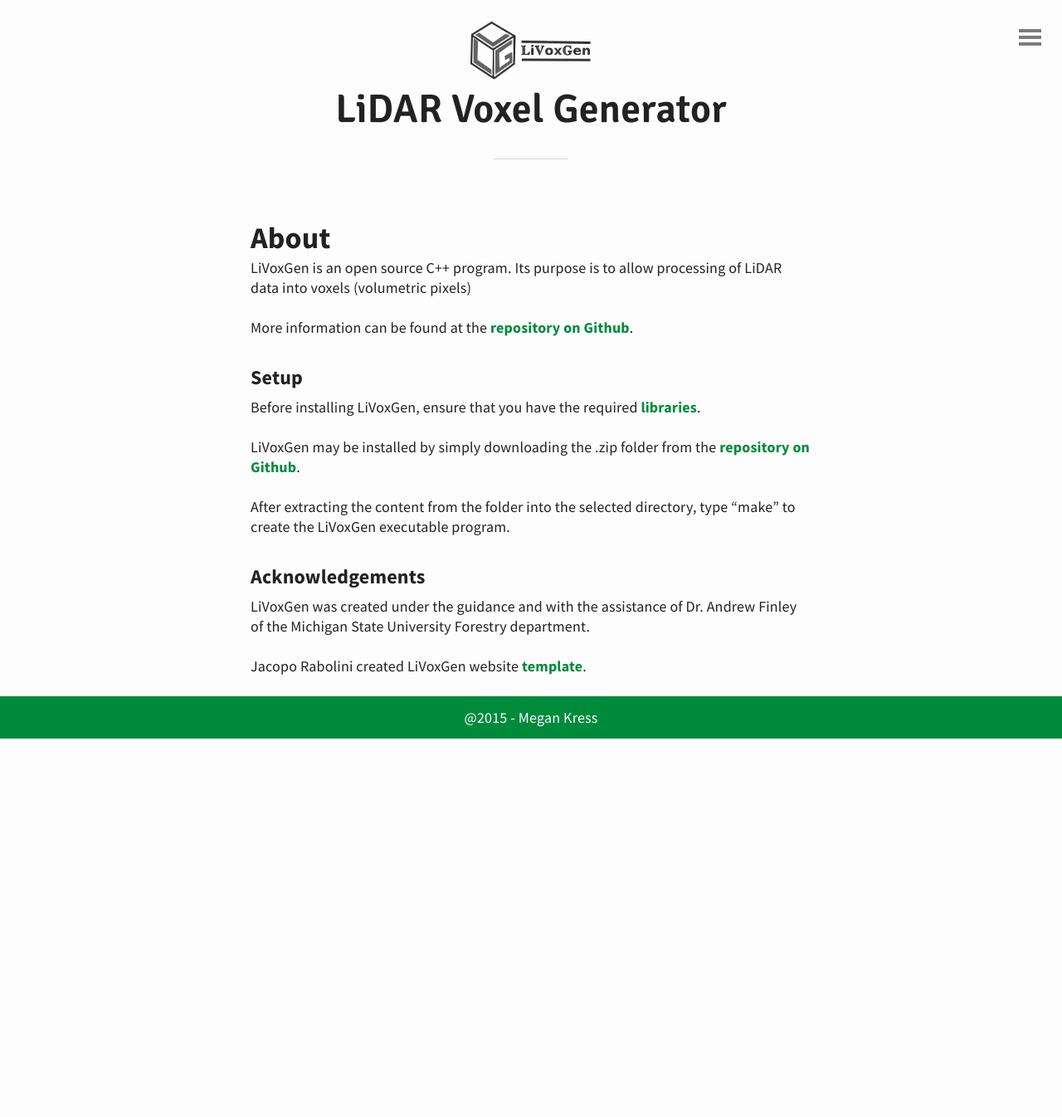
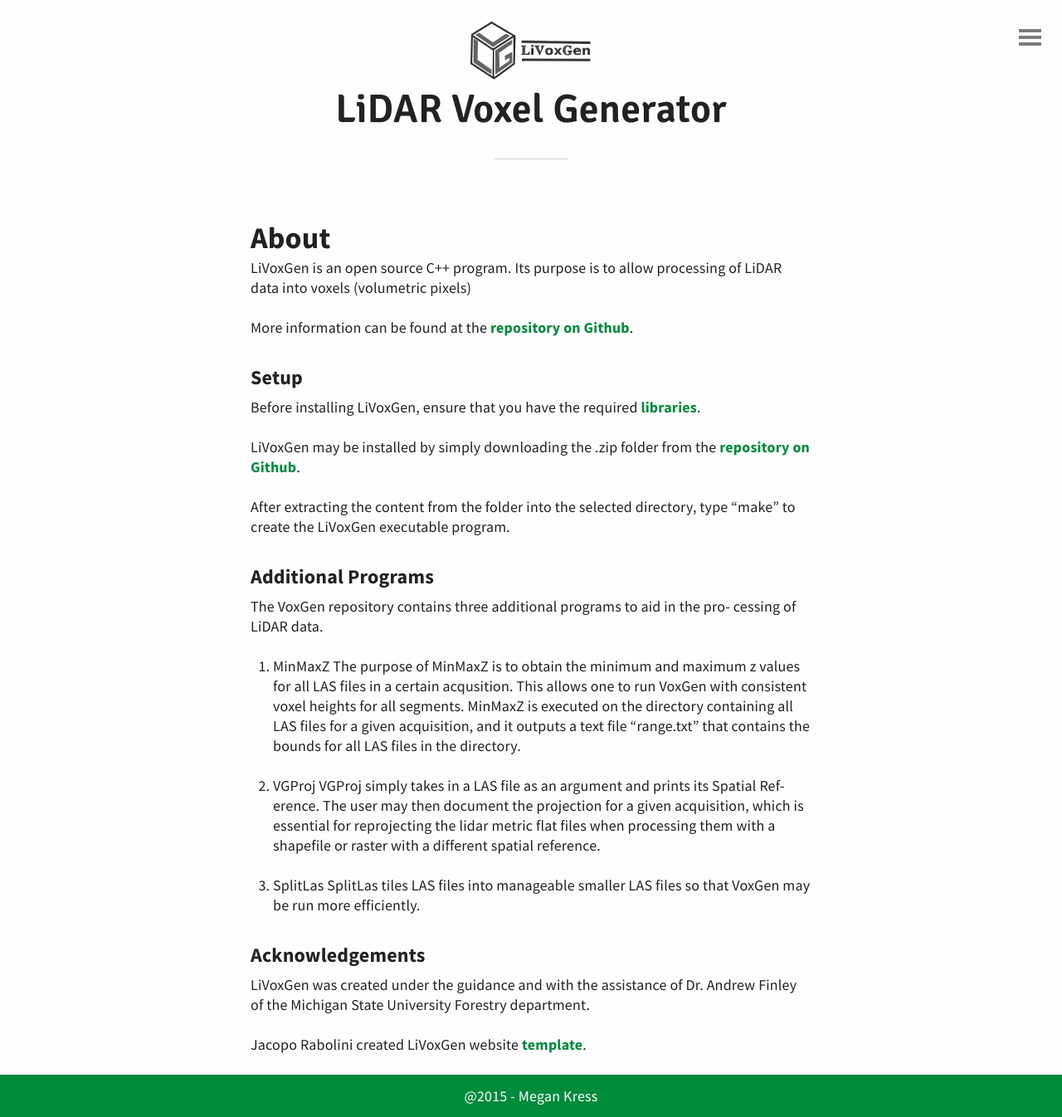
Before and after one commit to MeganKress/LiVoxGen, a Jekyll site: the page built from about.md, in a window 1280 px wide. Shown: the whole page at 83% size. Built offline with Jekyll 4.4.1, drawn with Linux system fonts in a browser that asks for light colours; before the commit the page ends 900 px from its top, so only the background shows below that.

Commit message:
Update about.md

```diff
--- a/about.md
+++ b/about.md
@@ -17,6 +17,28 @@
 After extracting the content from the folder into the selected directory, type "make" to create the
 LiVoxGen executable program.
 
+### Additional Programs
+
+The VoxGen repository contains three additional programs to aid in the pro-
+cessing of LiDAR data.
+
+1. MinMaxZ
+The purpose of MinMaxZ is to obtain the minimum and maximum z values
+for all LAS files in a certain acqusition. This allows one to run VoxGen
+with consistent voxel heights for all segments. MinMaxZ is executed on the
+directory containing all LAS files for a given acquisition, and it outputs a text
+file “range.txt” that contains the bounds for all LAS files in the directory.
+
+2. VGProj
+VGProj simply takes in a LAS file as an argument and prints its Spatial Ref-
+erence. The user may then document the projection for a given acquisition,
+which is essential for reprojecting the lidar metric flat files when processing
+them with a shapefile or raster with a different spatial reference.
+
+3. SplitLas
+SplitLas tiles LAS files into manageable smaller LAS files so that VoxGen
+may be run more efficiently.
+
 ### Acknowledgements
 LiVoxGen was created under the guidance and with the assistance of Dr. Andrew Finley of the Michigan State University Forestry department.
 
```
